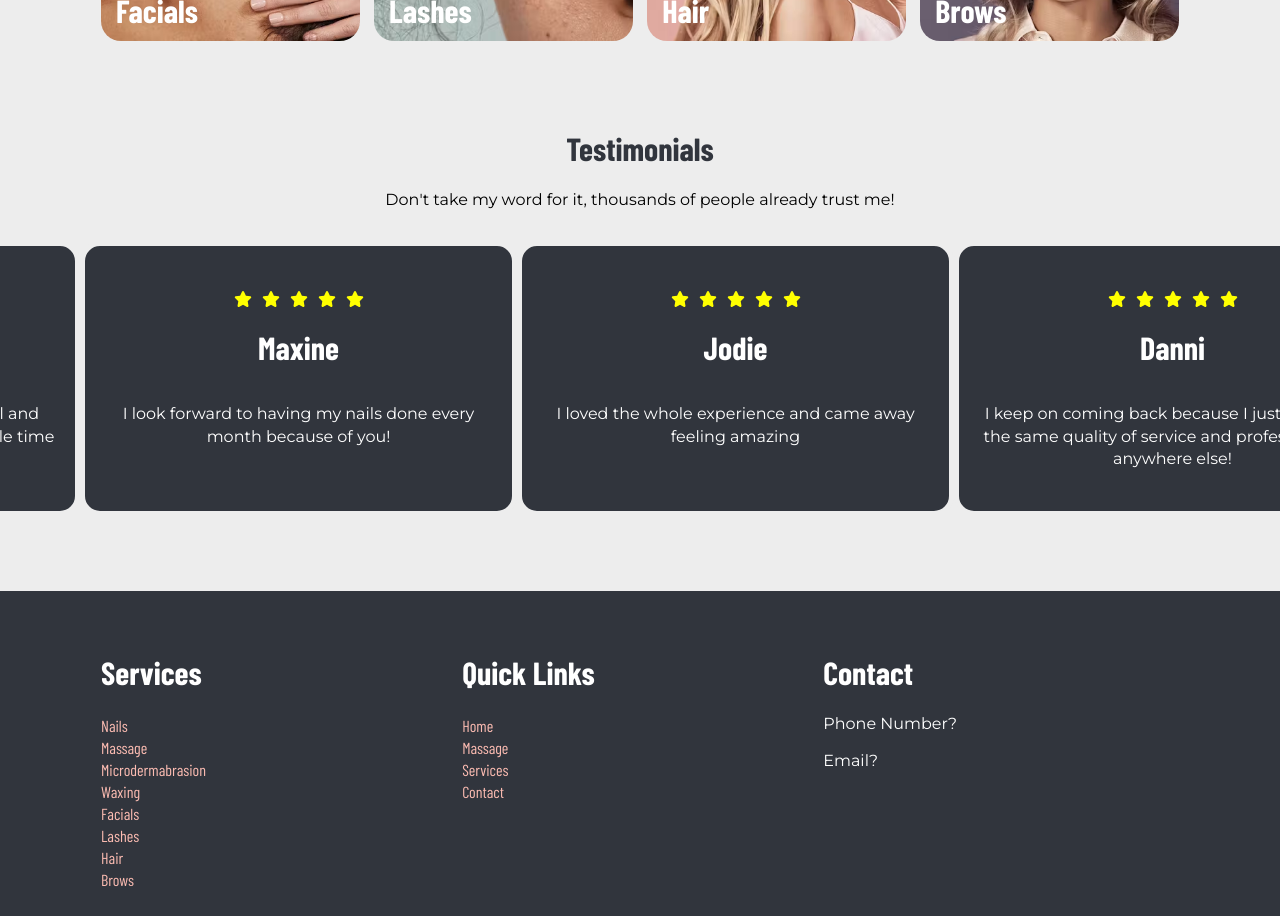
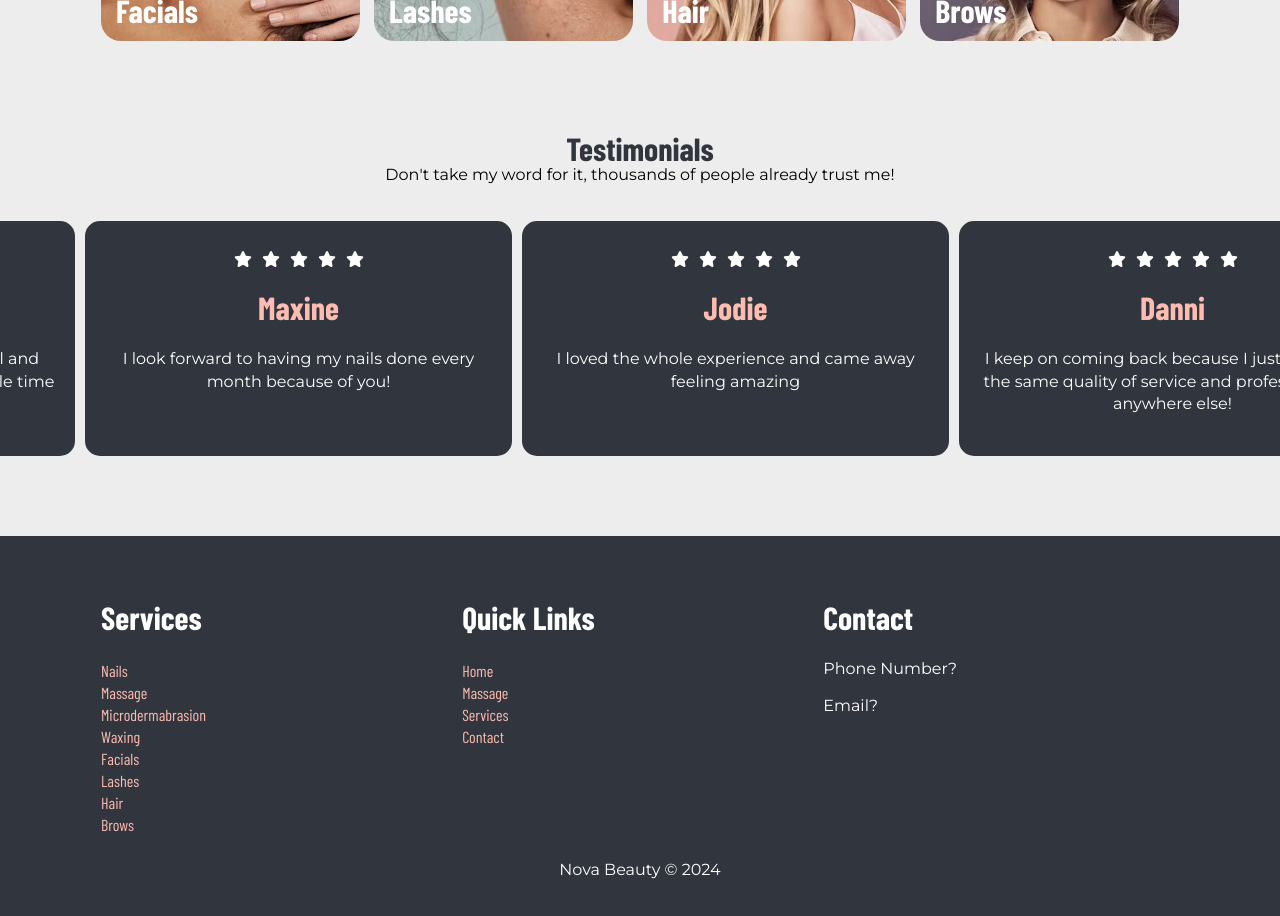
Before and after one commit to JaimieHemmings/novabeauty-react, a React (Vite) app: page / in a window 1280 px wide. Shown: the part 1380-2296 px from the top of the page. Built offline with nearby package versions, Linux system fonts and the light colour scheme; a web font is replaced by a local one.

Commit message:
Update index.css

```diff
--- a/src/components/_partials/Testimonials/index.css
+++ b/src/components/_partials/Testimonials/index.css
@@ -5,6 +5,11 @@
 
 .testimonials h2 {
     color: var(--primary-bg-color);
+    padding: 0;
+}
+
+.testimonials h3 {
+    color: var(--primary-color);
 }
 
 .carousel-item-testimonials {
@@ -17,9 +22,10 @@
 
 .carousel-item-testimonials p {
     padding: 15px;
+    padding-top: 0;
 }
 
 .carousel-item-testimonials .fa-star {
-    color: yellow;
+    color: #fff;
     padding: 5px;
 }
```
